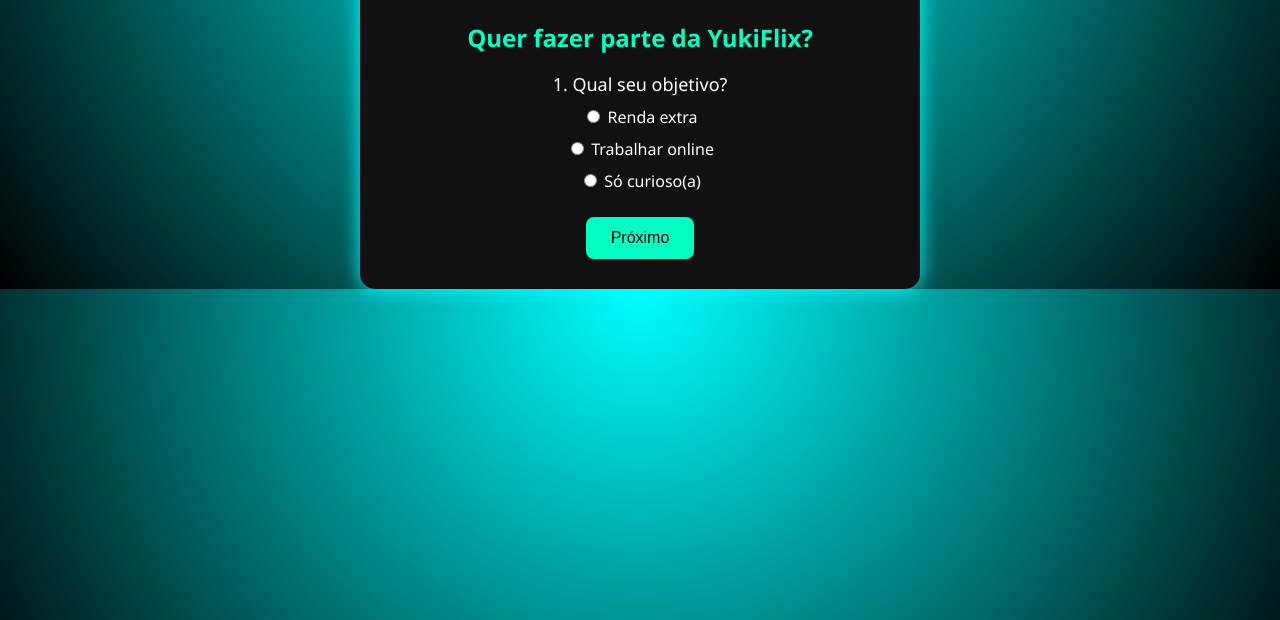
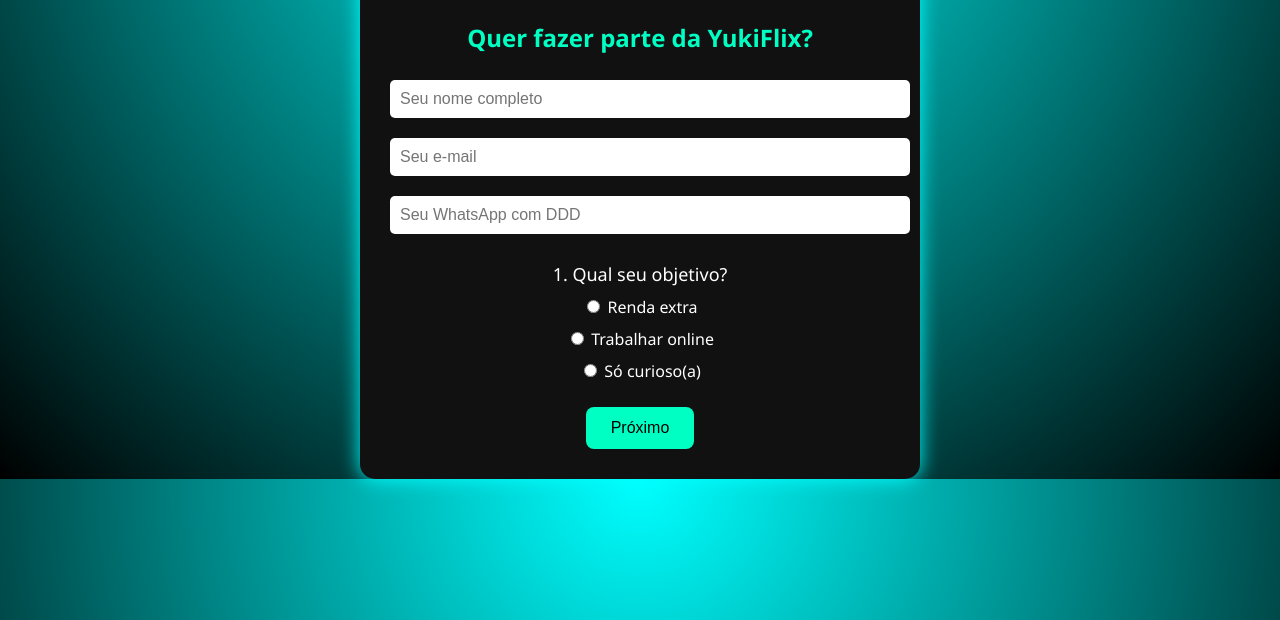
Before and after one commit to Schmalh98/Yukiflix, a plain HTML site: page index.html in a window 1280 px wide. Shown: the part 180-800 px from the top of the page. Drawn offline with Linux system fonts and the light colour scheme.

Commit message:
Add files via upload

```diff
--- a/index.html
+++ b/index.html
@@ -57,13 +57,24 @@
     .next-btn:hover, #submitBtn:hover {
       background-color: #00d1a3;
     }
+    .input-field {
+      margin: 10px 0;
+      width: 100%;
+      padding: 10px;
+      border-radius: 5px;
+      border: none;
+      font-size: 16px;
+    }
   </style>
 </head>
 <body>
   <div class="container">
     <img src="mascote.png" alt="Logo YukiFlix" class="logo">
-    <h1>Quer fazer parte da YukiFlix?</h1><form id="quizForm">
-  <div class="question active" id="question1">
+    <h1>Quer fazer parte da YukiFlix?</h1>
+    <form id="quizForm">
+      <input class="input-field" type="text" id="nome" placeholder="Seu nome completo" required>
+      <input class="input-field" type="email" id="email" placeholder="Seu e-mail" required>
+      <input class="input-field" type="tel" id="telefone" placeholder="Seu WhatsApp com DDD" required><div class="question active" id="question1">
     <p>1. Qual seu objetivo?</p>
     <label><input type="radio" name="q1" value="Renda extra" required> Renda extra</label>
     <label><input type="radio" name="q1" value="Trabalhar online"> Trabalhar online</label>
@@ -115,14 +126,17 @@
 
     document.getElementById('quizForm').addEventListener('submit', function(e) {
       e.preventDefault();
+      const nome = document.getElementById('nome').value;
+      const email = document.getElementById('email').value;
+      const telefone = document.getElementById('telefone').value;
       const q1 = document.querySelector('input[name="q1"]:checked').value;
       const q2 = document.querySelector('input[name="q2"]:checked').value;
       const q3 = document.querySelector('input[name="q3"]:checked').value;
       const q4 = document.querySelector('input[name="q4"]:checked').value;
       const q5 = document.querySelector('input[name="q5"]:checked').value;
 
-      const msg = `Olá, respondi o questionário da YukiFlix!%0A%0A1. Objetivo: ${q1}%0A2. Acesso à internet: ${q2}%0A3. Interesse na plataforma: ${q3}%0A4. Começar sem investimento: ${q4}%0A5. Receber detalhes: ${q5}`;
-      const whatsappURL = `https://wa.me/5591999999999?text=${msg}`;
+      const msg = `Olá, respondi o questionário da YukiFlix!%0A%0ANome: ${nome}%0AEmail: ${email}%0ATelefone: ${telefone}%0A%0A1. Objetivo: ${q1}%0A2. Acesso à internet: ${q2}%0A3. Interesse na plataforma: ${q3}%0A4. Começar sem investimento: ${q4}%0A5. Receber detalhes: ${q5}`;
+      const whatsappURL = `https://wa.me/556392244049?text=${msg}`;
       window.location.href = whatsappURL;
     });
   </script></body>
```
